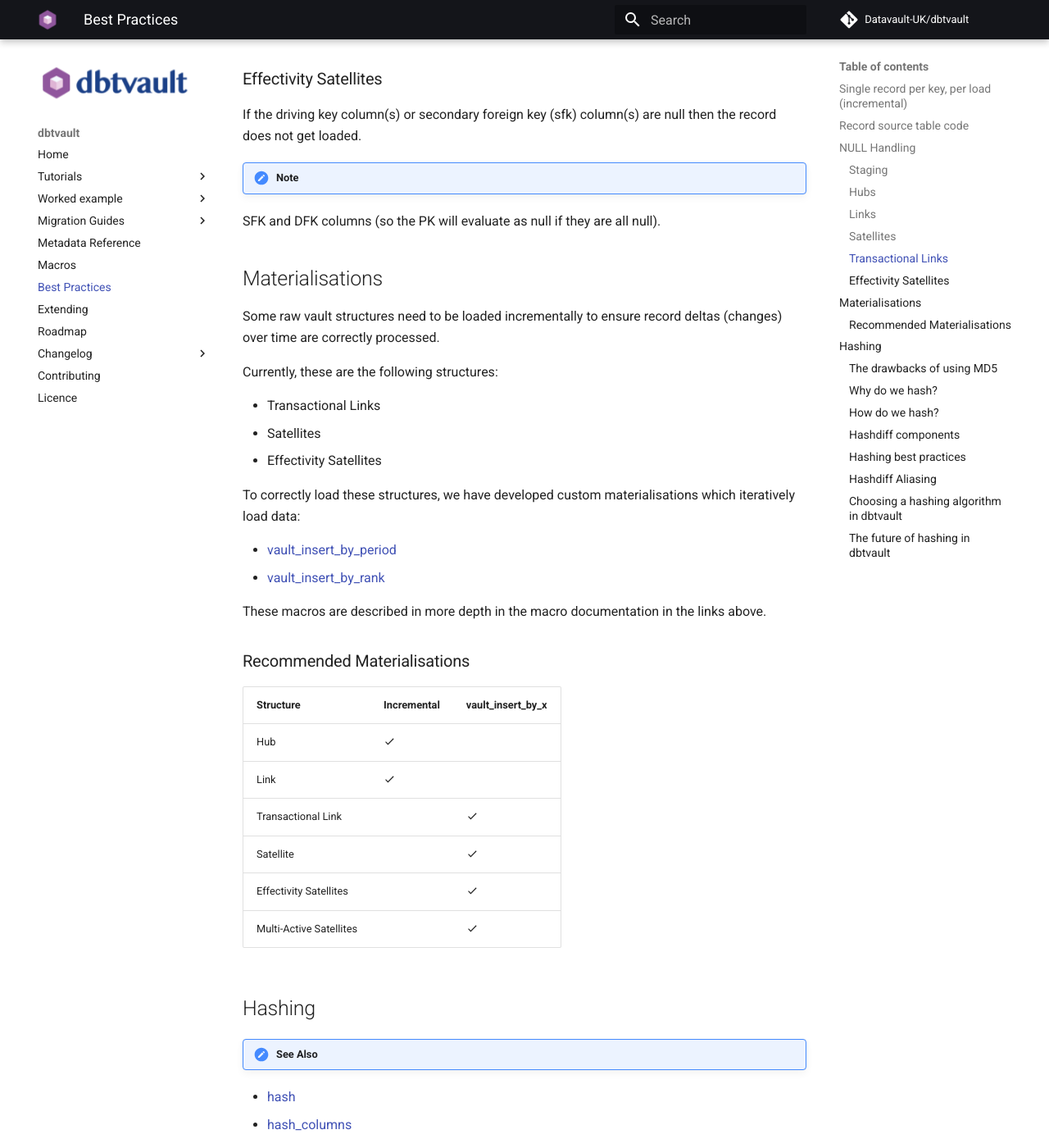
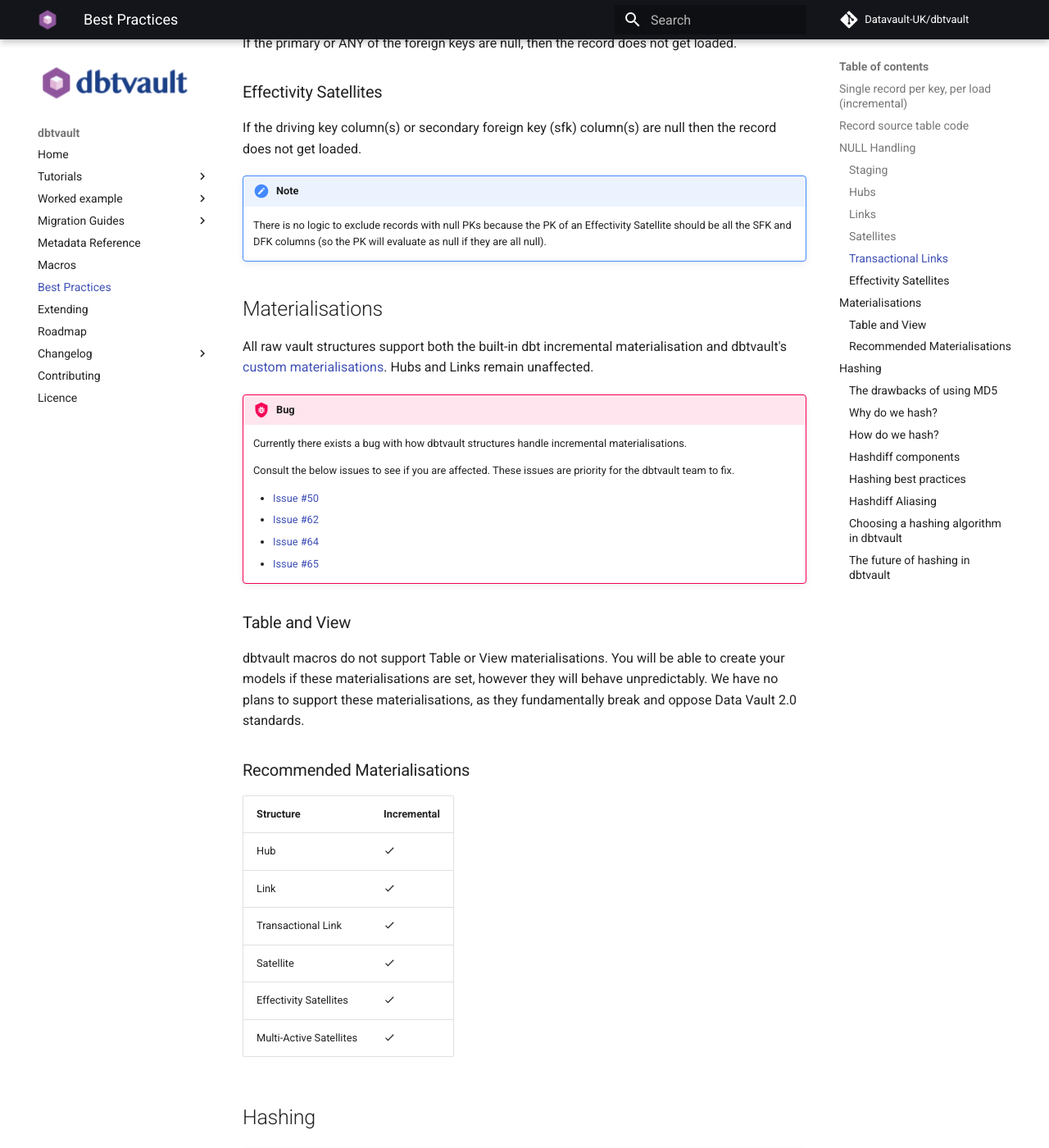
Before and after one commit to Datavault-UK/automate-dv-docs, an MkDocs documentation site: the page built from docs/best_practices.md, in a window 1280 px wide and 1400 px high, scrolled down 1998 px. Shown: the whole window at 82% size. Built offline with MkDocs 1.6.1 and Material for MkDocs 9.7.7, drawn with Linux system fonts in a browser that asks for light colours; comment, search, counter and statistics services are not loaded; some of the changed text lies outside the part shown.

Commit message:
Clarify materialisation best practises

```diff
--- a/docs/best_practices.md
+++ b/docs/best_practices.md
@@ -4,18 +4,17 @@
 
 At the current time, dbtvault will load discrete records with the same primary key (hash key) simultaneously. This means
 that any deltas formed by loading these records in individual cycles get lost. For hubs and links this is not a problem,
-as there are no temporal attributes, but for satellites this will cause inaccuracies in loaded data.
+as there are no temporal attributes, but for structures such as satellites this will produce erroneous loads.
 
-Until a future release solves this limitation, we advise that you use
-the [vault_insert_by_period](macros.md#vault_insert_by_period) materialisation. This materialisation is fully
-configurable and automatically iterates over period of time in a date range, to load each time period in a separate
-transaction.
+Until a future release solves this limitation for structures configured with the built-in **incremental materialisation**,
+we advise that you use one of our provided custom [insert_by materialisations](macros.md#materialisations).
 
-This materialisation can be configured to load in milliseconds to get around this limitation, however we do not advise
-this for large data sets.
+These materialisations are fully configurable and automatically iterate over records, to load each batch/iteration separately.
 
 We are working on removing this limitation and implementing 'intra-period' loading. If you have any questions, please
 get in touch.
+
+[Read More](#materialisations)
 
 ## Record source table code
 
@@ -76,37 +75,42 @@
 
 If the driving key column(s) or secondary foreign key (sfk) column(s) are null then the record does not get loaded.
 
-!!! note There is no logic to exclude records with null PKs because the PK of an Effectivity Satellite should be all the
-SFK and DFK columns (so the PK will evaluate as null if they are all null).
+!!! note
+    There is no logic to exclude records with null PKs because the PK of an Effectivity Satellite should be all the
+    SFK and DFK columns (so the PK will evaluate as null if they are all null).
 
 ## Materialisations
 
-Some raw vault structures need to be loaded incrementally to ensure record deltas (changes) over time are correctly
-processed.
+All raw vault structures support both the built-in dbt incremental materialisation and dbtvault's [custom
+materialisations](macros.md#materialisations). Hubs and Links remain unaffected.
 
-Currently, these are the following structures:
 
-- Transactional Links
-- Satellites
-- Effectivity Satellites
+!!! bug
+    Currently there exists a bug with how dbtvault structures handle incremental materialisations.
 
-To correctly load these structures, we have developed custom materialisations which iteratively load data:
+    Consult the below issues to see if you are affected. These issues are priority for the dbtvault team to fix.
 
-- [vault_insert_by_period](./macros.md#vault_insert_by_period)
-- [vault_insert_by_rank](./macros.md#vault_insert_by_rank)
+    - [Issue #50](https://github.com/Datavault-UK/dbtvault/issues/50)
+    - [Issue #62](https://github.com/Datavault-UK/dbtvault/issues/62)
+    - [Issue #64](https://github.com/Datavault-UK/dbtvault/issues/64)
+    - [Issue #65](https://github.com/Datavault-UK/dbtvault/issues/65)
 
-These macros are described in more depth in the macro documentation in the links above.
+### Table and View
+
+dbtvault macros do not support Table or View materialisations. You will be able to create your models if these materialisations are
+set, however they will behave unpredictably. We have no plans to support these materialisations, as they fundamentally break and oppose
+Data Vault 2.0 standards.
 
 ### Recommended Materialisations
 
-| Structure                      | Incremental          | vault_insert_by_x  |
-| ------------------------------ | -------------------- | ------------------ |
-| Hub                            | :material-check:     |                    |
-| Link                           | :material-check:     |                    |
-| Transactional Link             |                      | :material-check:   |
-| Satellite                      |                      | :material-check:   |
-| Effectivity Satellites         |                      | :material-check:   |
-| Multi-Active Satellites        |                      | :material-check:   |
+| Structure                      | Incremental          |
+| ------------------------------ | -------------------- |
+| Hub                            | :material-check:     |
+| Link                           | :material-check:     |
+| Transactional Link             | :material-check:     |
+| Satellite                      | :material-check:     |
+| Effectivity Satellites         | :material-check:     |
+| Multi-Active Satellites        | :material-check:     |
 
 ## Hashing
 
```
